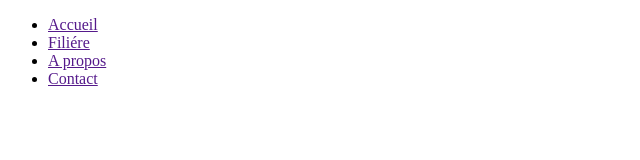
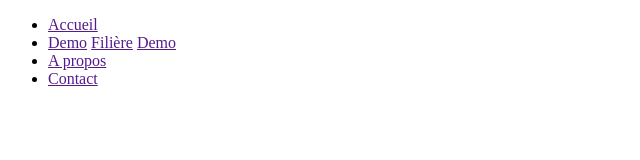
Before and after one commit to Melki18/sitesgis, a plain HTML site: page index.html in a window 1280 px wide. Shown: the whole page, without its empty margins (0-640 px from the left). Drawn offline with Linux system fonts and the light colour scheme.

Commit message:
ajouts de nouveaux liens

```diff
--- a/index.html
+++ b/index.html
@@ -12,7 +12,9 @@
                 <a href="">Accueil</a>
             </li>
             <li>
-                <a href="">Filiére</a>
+                <a href="">Demo</a>
+                <a href="">Filière</a>
+                <a href="">Demo</a>
             </li>
             <li>
                 <a href="">A propos</a>
```
